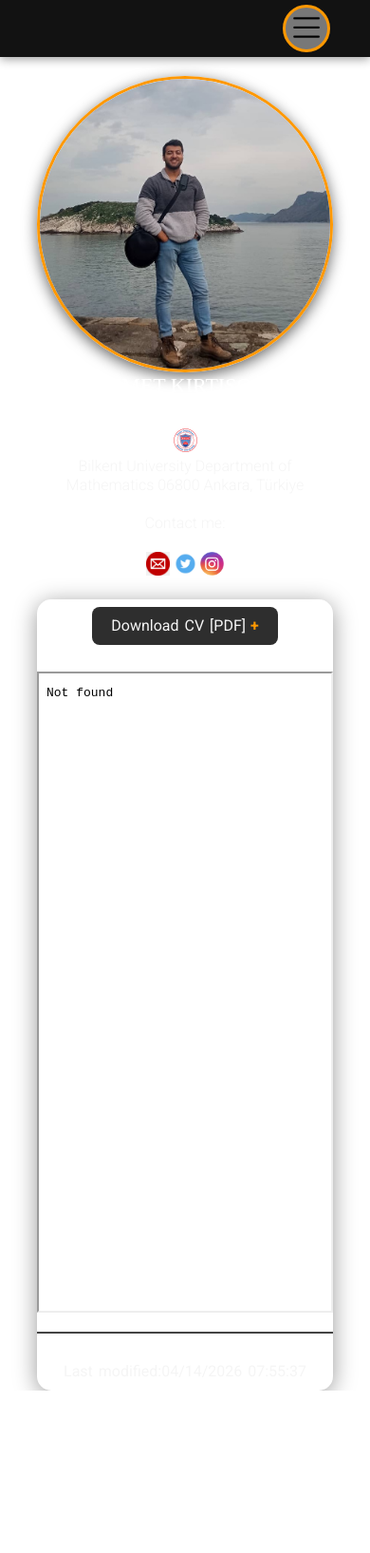
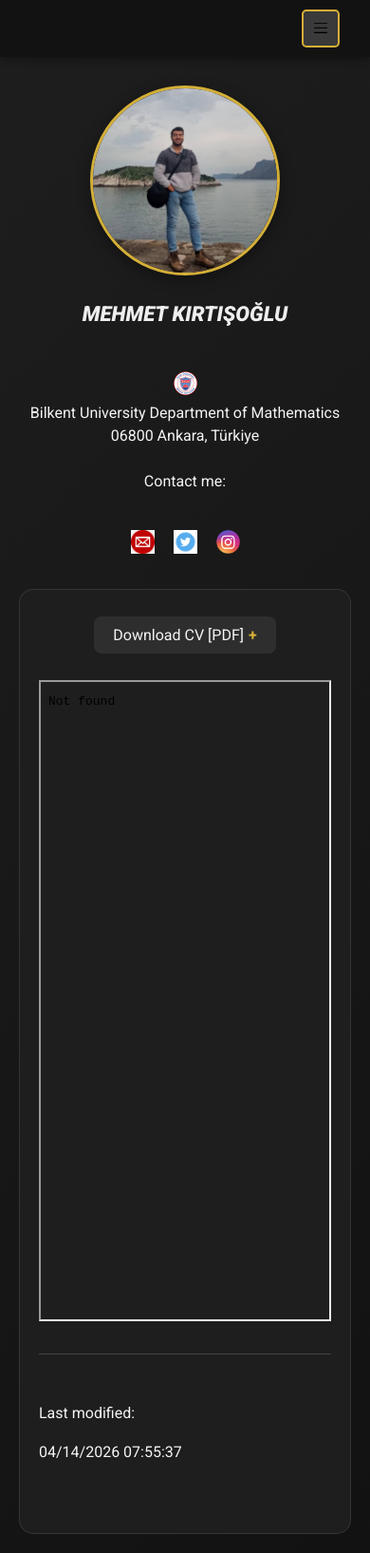
Before and after one commit to mkirtisoglu/mkirtisoglu.github.io, a plain HTML site: page CV.html in a window 390 px wide. Shown: the whole page at 95% size. Before the commit the page ends 1464 px from the top, so only its background shows below. Drawn offline with Linux system fonts and the light colour scheme.

Commit message:
Update style.css

```diff
--- a/style.css
+++ b/style.css
@@ -1,80 +1,153 @@
-@font-face {
-	font-family: Roboto, Roboto-italic;
-	src: url(Roboto/Roboto-Medium.ttf), url(Roboto/Roboto-BoldItalic.ttf);
-}
+/* ----------------------------------- */
+/* GLOBAL STYLES & TYPOGRAPHY          */
+/* ----------------------------------- */
 
-body{
+body {
     font-family: 'Roboto', sans-serif;
-	background: linear-gradient(135deg, #1e1e1e);
+    background: linear-gradient(135deg, #1e1e1e, #121212);
     width: 100%;
-	height: calc(100vh - 60px);
+    min-height: calc(100vh - 60px);
     color: #f5f5f5;
     margin-top: 60px;
     display: flex;
     flex-direction: column;
 }
 
-h1{
+h1 {
     text-align: center;
     font-size: 28px;
     line-height: 34px;
-	color: #ffffff;
+    color: #eeeeee; /* Softened from pure white */
     font-weight: 600;
     text-transform: uppercase;
 }
-hr {
-	border: 1px solid #444;
-  	width: 100%;
-  	margin: 20px 0;
-	align-self: center;
-}
 
-h2{
+h2 {
     text-align: center;
     font-size: 22px;
-	margin-bottom: 15px;
-	color: #ffffff;
-	font-family: Roboto-italic;
+    margin-bottom: 20px;
+    color: #eeeeee; /* Softened from pure white */
+    font-style: italic;
     text-transform: uppercase;
 }
 
-h4{
+h4 {
     font-size: 16px;
     line-height: 20px;
-	color: #ff9800;
+    color: #d4af37; /* Academic Gold */
 }
 
-p{
-	text-align: center;
+p {
+    text-align: left;
     font-size: 16px;
-	line-height: 22px;
+    line-height: 1.6;
     color: #f5f5f5;
+    margin-bottom: 15px;
 }
 
-a{
-	text-align: center;
+a {
     font-size: 16px;
-	word-spacing: 2px;
     text-decoration: none;
     cursor: pointer;
-	color: #ff9800;
-  	transition: color 0.3s;
+    color: #d4af37; /* Academic Gold */
+    transition: color 0.3s ease;
 }
 
-a:hover{
-	color: #ffc107;
+a:hover {
+    color: #f1c40f; /* Brighter gold on hover */
 }
 
-
-ul.myUL {
-	padding-left: 2rem;
-	display: inline-block;
-	text-align: left;
+hr {
+    border: 0;
+    border-top: 1px solid #444;
+    width: 100%;
+    margin: 30px 0;
 }
 
-.header-main{
+/* ----------------------------------- */
+/* LAYOUT STRUCTURE (Flexbox)          */
+/* ----------------------------------- */
+
+.content-wrapper {
+    display: flex;
+    justify-content: center;
+    align-items: flex-start;
+    gap: 4vw;
+    max-width: 1200px;
+    margin: 40px auto;
+    padding: 0 20px;
+    width: 100%;
+}
+
+.div-profile {
+    width: 260px;
+    display: flex;
+    flex-direction: column;
+    flex-shrink: 0;
+}
+
+.div-main {
+    flex-grow: 1;
+    max-width: 800px;
+    background: #1e1e1e; /* Elevated solid dark background */
+    border-radius: 15px;
+    box-shadow: none; /* Removed muddy dark-mode shadow */
+    border: 1px solid rgba(255, 255, 255, 0.1); /* Subtle, crisp border */
+    padding: 30px 40px;
+}
+
+/* ----------------------------------- */
+/* PROFILE & IMAGES                    */
+/* ----------------------------------- */
+
+.div-profile-photo {
+    width: 100%;
+    text-align: center;
+    margin-bottom: 20px;
+    margin-top: 10px; /* Slight nudge for perfect horizontal alignment */
+}
+
+.thumbnail {
+    width: 200px;
+    height: 200px;
+    object-fit: cover;
+    border-radius: 50%;
+    border: 3px solid #d4af37; /* Academic Gold */
+    box-shadow: 0 4px 15px rgba(0, 0, 0, 0.4);
+}
+
+.div-profile-info {
+    text-align: center;
+    line-height: 1.5;
+}
+
+.social-links {
+    display: flex;
+    justify-content: center;
+    gap: 20px;
+    margin-top: 15px;
+}
+
+.logo {
+    cursor: pointer;
+    width: 25px;
+    height: 25px;
+    object-fit: cover;
+    transition: transform 0.2s ease, filter 0.2s ease; /* Added filter for brightness */
+}
+
+.logo:hover {
+    transform: translateY(-3px); /* Subtle lift off the page */
+    filter: brightness(1.2); /* Tactile lighting effect */
+}
+
+/* ----------------------------------- */
+/* NAVIGATION                          */
+/* ----------------------------------- */
+
+.header-main {
     position: fixed;
-	top: 0px;
+    top: 0;
     width: 100%;
     height: 60px;
     background: #121212;
@@ -82,27 +155,21 @@ ul.myUL {
     justify-content: flex-end;
     align-items: center;
     padding-right: 2rem;
-	column-gap: 20px;
     z-index: 1000;
-	box-shadow: 0 2px 10px rgba(0,0,0,0.4);
+    box-shadow: 0 2px 10px rgba(0, 0, 0, 0.4);
 }
 
-.header-main-nav{
-	width: fit-content;
-	height:100%;
-	display:flex;
-}
-
-.header-main-nav ul{
+.header-main-nav ul {
     list-style: none;
     margin: 0;
     padding: 0;
 }
-.header-main-nav ul li{
+
+.header-main-nav ul li {
     display: inline;
+}
 
-}
-.header-main-nav ul li a{
+.header-main-nav ul li a {
     padding: 0 15px;
     font-size: 16px;
     line-height: 60px;
@@ -110,9 +177,9 @@ ul.myUL {
     color: #f5f5f5;
 }
 
-.header-main-nav ul li a:hover {
-  color: #ff9800;
-}
+/* ----------------------------------- */
+/* COLLAPSIBLE ELEMENTS                */
+/* ----------------------------------- */
 
 .collapsible {
     background-color: #2e2e2e;
@@ -134,13 +201,13 @@ ul.myUL {
 }
 
 .active, .collapsible:active {
-  background-color: #ff9800;
+    background-color: #d4af37; /* Academic Gold */
     color: #121212;
 }
 
 .collapsible:after {
     content: '\002B';
-	color: #ff9800;
+    color: #d4af37; /* Academic Gold */
     font-weight: bold;
     float: right;
     margin-left: 5px;
@@ -154,176 +221,85 @@ ul.myUL {
 .content {
     padding: 0 20px;
     max-height: 0;
-	text-align: left;
     overflow: hidden;
     transition: max-height 0.3s ease-out;
-	background: #1e1e1e;
-	border-left: 3px solid #ff9800;
+    background: #1a1a1a; /* Adjusted slightly to contrast with main container */
+    border-left: 3px solid #d4af37; /* Academic Gold */
     border-radius: 0 0 8px 8px;
-	display: flex;
+}
+
+/* ----------------------------------- */
+/* MOBILE RESPONSIVENESS               */
+/* ----------------------------------- */
+
+.burger-menu, .burger-menu-btn {
+    display: none;
+}
+
+@media only screen and (max-width: 800px) {
+    .content-wrapper {
         flex-direction: column;
+        align-items: center;
+        margin: 20px auto;
+        gap: 30px;
     }
 
     .div-profile {
-	margin-left: 10vw;
-	position: absolute;
-	width: 20vw;
-	margin-top: 40px;
-	height: calc(100vh - 60px);
-	z-index: 500;
-	display: flex;
-	flex-direction: column;
-}
-
-.div-profile-photo {
-	position: relative;
         width: 100%;
-	align-content: center;
-}
-.div-profile-info {
-	position: relative;
-	width: 100%;
-	font-family: Roboto, sans-serif;;
-	line-height: 20px;
-	font-weight: 300;
-	text-align: center;
-	color: #f5f5f5;
+        max-width: 400px;
     }
 
     .div-main {
-	position: relative;
-	width: 55vw;
-	line-height: 20px;
-	margin-top: 60px;
-	margin-left: 10vw;
-	margin-right: 8vw;
-	background: rgba(255,255,255,0.05);
- 	border-radius: 15px;
- 	box-shadow: 0 4px 25px rgba(0,0,0,0.4);
-	font-family: Roboto;
-	text-align: center;
-	justify-content: center;
-	align-self: flex-end;
+        width: 100%;
+        padding: 20px;
     }
 
-.div-main h2{
-	margin-top: 20px;
-	text-align: center;
+    .burger-menu-btn {
+        display: block;
+        width: 40px;
+        height: 40px;
+        background-color: rgba(68, 68, 68, 0.8);
+        background-image: url('img/burger-menu.png');
+        background-size: 60%;
+        border-radius: 5px;
+        border: 2px solid #d4af37; /* Academic Gold */
+        background-repeat: no-repeat;
+        background-position: center;
+        cursor: pointer;
     }
 
-.thumbnail {
-	width: 100%;
-	border-radius: 50%;
-	border: 3px solid #ff9800;
-  	box-shadow: 0 4px 15px rgba(0,0,0,0.6);
-}
-
-.logo {
-	cursor: pointer;
-	width: 25px;
-	height: 25px;
-	margin-top:0px;
-	margin-bottom:0px;
-	object-fit: cover;
-	border: none;
-}
-
-.burger-menu, .burger-menu-btn{
-	display:none;
-}
-
-@media only screen and (max-width:800px) {
-	.burger-menu-btn{
-		display:block;
-		align-self: center;
-		margin-right: 10px;
-		width:50px;
-		height:50px;
-		background: rgba(120,120,120,120);
-		background-image: url(img/burger-menu.png), url(img/close.png);
-		background-size: cover;
-		border-radius: 50%;
-		border: 3px solid #ff9800;
-		background-repeat: no-repeat;
-		background-position: center, center left 50px;
-	}
-
-	.burger-menu{
-		display: none;
-		position:fixed;
-		width:100%;
-		height: 100vh;
-		z-index: 900;
-		background-color: #111;
-		color: #ffffff;
-		font-family: Roboto;
-	}
-	.burger-menu ul{
-		width: 100%;
-		height: calc(100vh - 60px);
-		padding-top: 60px;
-		display: flex;
-		flex-wrap: wrap;
-		align-content: flex-start;
-	}
-	.burger-menu ul li{
-		flex-basis:100%;
-		border-top: 5px solid #000;
-	}
-	.burger-menu ul li:last-child{
-		border-bottom: 5px solid #000;
-	}
-	.burger-menu ul li a{
-		display: block;
-		font-size: 3rem;
-		padding: 20px 0;
-		flex-basis: 100%;
-		text-align: center;
-		color: white;
-	}
     .header-main-nav {
         display: none;
     }
 
-	body{
-		position: relative;
-		align-items: flex-end;
-		flex-wrap: wrap;
+    .burger-menu {
+        display: none;
+        position: fixed;
         width: 100%;
-		display: flex;
-		flex-direction: row;
+        height: 100vh;
+        z-index: 900;
+        background-color: #111;
+        top: 0;
+        left: 0;
     }
 
-	.div-profile {
-		width: 80%;
-		margin-top: 20px;
-		height: fit-content;
-		position: relative;
-		align-items: flex-end;
-		flex-wrap: wrap;
+    .burger-menu ul {
+        padding-top: 80px;
         display: flex;
-		flex-direction: row;
-
-
-	}
-	.div-main {
-		width: 80%;
-		height: max-content;
-		margin-top: 20px;
-		position: relative;
+        flex-direction: column;
         align-items: center;
-		justify-content: center;
-		flex-wrap: wrap;
-		display: flex;
-		align-self: center;
-		word-spacing: 2px;
     }
 
-	p{
-	text-align: center;
-	font-size: 16px;
-	line-height: 22px;
-	color: #f5f5f5;
+    .burger-menu ul li {
+        width: 100%;
+        border-bottom: 1px solid #333;
     }
 
+    .burger-menu ul li a {
+        display: block;
+        font-size: 2rem;
+        padding: 20px 0;
+        text-align: center;
+        color: white;
     }
+}
```
Lines whose indentation alone changed are shown as unchanged.
